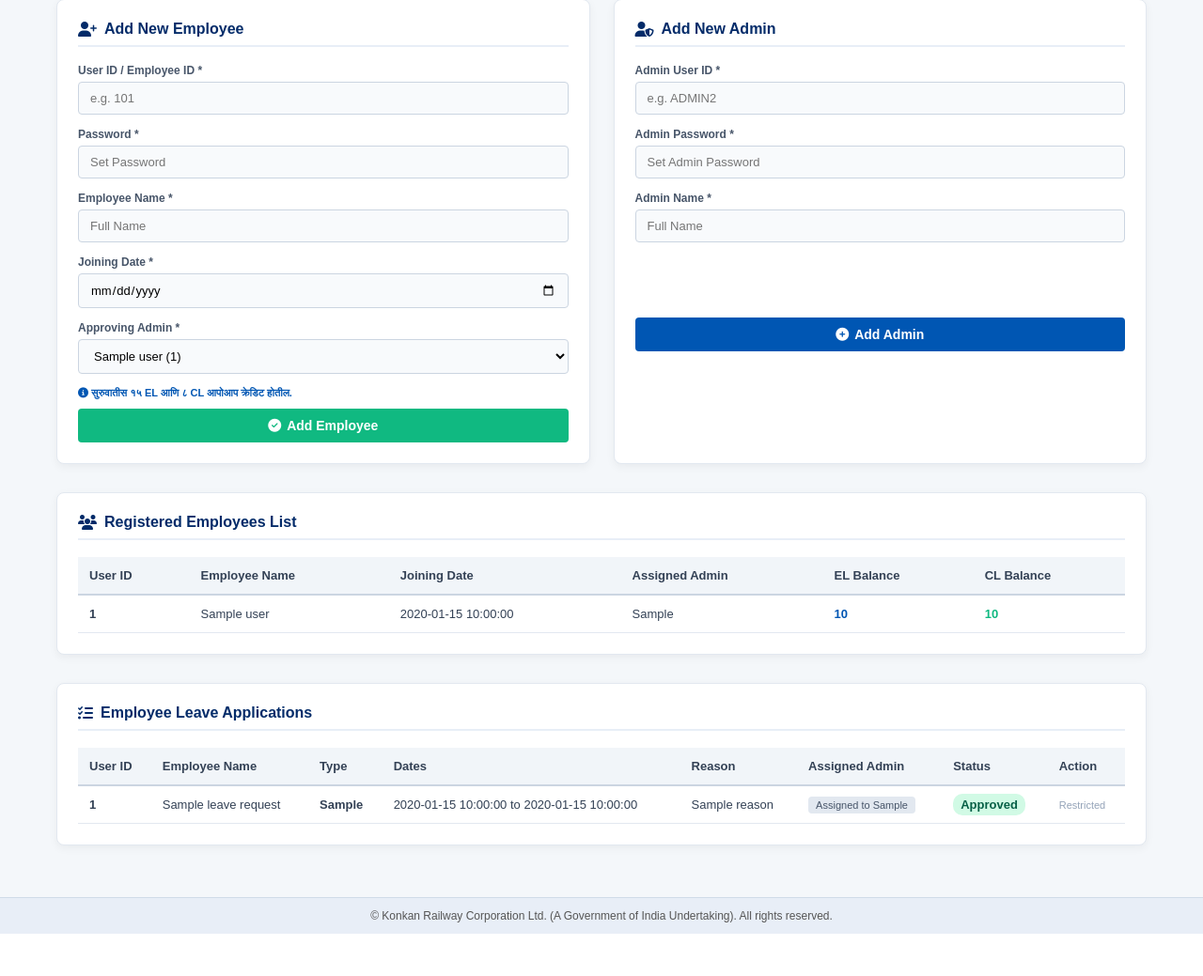
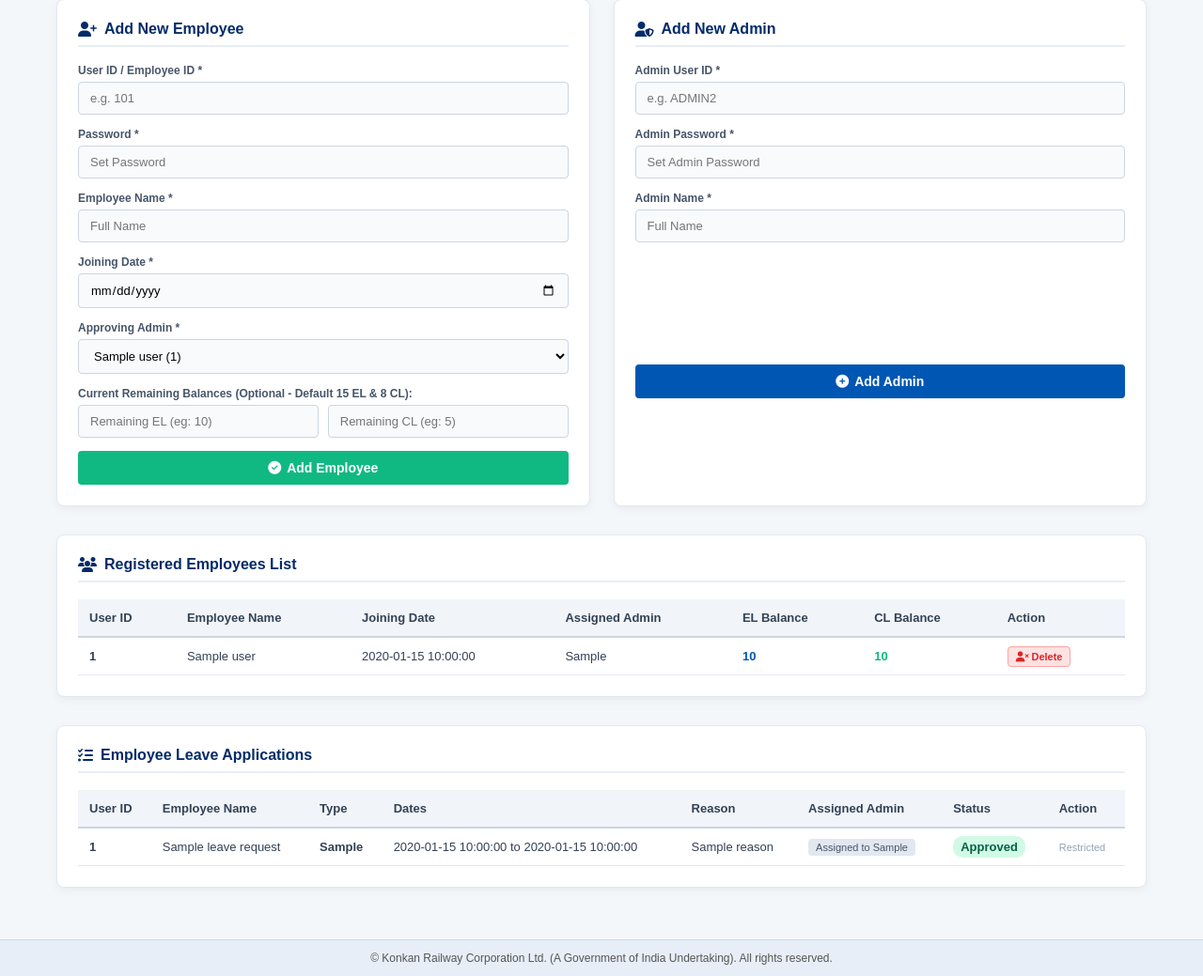
Before and after one commit to RohanDamodar/S-T_KRCL_leave_portal, a Flask app: page /admin in a window 1280 px wide. Shown: the part 160-1199 px from the top of the page at 94% size. Before the commit the page ends 1154 px from the top, so only its background shows below. Run offline with Flask 3, Linux system fonts and the light colour scheme; the visitor is signed in with stand-in values (Sample User, id 1); a database or web service that is not in the repository returns one stand-in record (values such as "Sample title"); some libraries are stand-ins or nearby versions.

Commit message:
Update admin.html

```diff
--- a/templates/admin.html
+++ b/templates/admin.html
@@ -32,6 +32,8 @@
         .form-group input, .form-group select { padding: 9px 12px; border: 1px solid #cbd5e1; border-radius: 4px; font-size: 13px; outline: none; background-color: #f8fafc; }
         .form-group input:focus, .form-group select:focus { border-color: #0056b3; background-color: #ffffff; }
 
+        .balance-inputs { display: grid; grid-template-columns: 1fr 1fr; gap: 10px; }
+
         .btn-submit-emp { width: 100%; background-color: #10b981; color: white; border: none; padding: 10px; font-size: 14px; font-weight: bold; border-radius: 4px; cursor: pointer; margin-top: 10px; display: flex; justify-content: center; align-items: center; gap: 6px; }
         .btn-submit-admin { width: 100%; background-color: #0056b3; color: white; border: none; padding: 10px; font-size: 14px; font-weight: bold; border-radius: 4px; cursor: pointer; margin-top: 10px; display: flex; justify-content: center; align-items: center; gap: 6px; }
 
@@ -52,6 +54,10 @@
         .btn-action-approve { background-color: #10b981; color: white; padding: 5px 10px; border-radius: 4px; text-decoration: none; font-weight: bold; font-size: 12px; margin-right: 5px; }
         .btn-action-reject { background-color: #ef4444; color: white; padding: 5px 10px; border-radius: 4px; text-decoration: none; font-weight: bold; font-size: 12px; margin-right: 5px; }
         .btn-action-cancel { color: #dc2626; border: 1px solid #fca5a5; background-color: #fef2f2; padding: 4px 8px; border-radius: 4px; font-size: 12px; font-weight: bold; text-decoration: none; }
+
+        .btn-delete-user { color: #dc2626; background: #fee2e2; border: 1px solid #fca5a5; padding: 4px 8px; border-radius: 4px; font-size: 11px; font-weight: bold; text-decoration: none; }
+        .btn-delete-user:hover { background: #dc2626; color: white; }
+
         .footer { margin-top: auto; background-color: #e8eef7; text-align: center; padding: 12px; font-size: 12px; color: #555; border-top: 1px solid #d0dbe8; }
     </style>
 </head>
@@ -117,9 +123,13 @@
                         </select>
                     </div>
 
-                    <p style="font-size: 11px; color: #0056b3; font-weight: bold; margin-bottom: 10px;">
-                        <i class="fa-solid fa-info-circle"></i> सुरुवातीस १५ EL आणि ८ CL आपोआप क्रेडिट होतील.
-                    </p>
+                    <div class="form-group">
+                        <label>Current Remaining Balances (Optional - Default 15 EL & 8 CL):</label>
+                        <div class="balance-inputs">
+                            <input type="number" name="el" placeholder="Remaining EL (eg: 10)">
+                            <input type="number" name="cl" placeholder="Remaining CL (eg: 5)">
+                        </div>
+                    </div>
 
                     <button type="submit" class="btn-submit-emp">
                         <i class="fa-solid fa-check-circle"></i> Add Employee
@@ -150,7 +160,7 @@
                         <input type="text" name="name" placeholder="Full Name" required>
                     </div>
 
-                    <button type="submit" class="btn-submit-admin" style="margin-top: 80px;">
+                    <button type="submit" class="btn-submit-admin" style="margin-top: 130px;">
                         <i class="fa-solid fa-plus-circle"></i> Add Admin
                     </button>
                 </form>
@@ -172,6 +182,7 @@
                             <th>Assigned Admin</th>
                             <th>EL Balance</th>
                             <th>CL Balance</th>
+                            <th>Action</th>
                         </tr>
                     </thead>
                     <tbody>
@@ -184,11 +195,16 @@
                                 <td>{{ u[3] }}</td>
                                 <td><b style="color: #0056b3;">{{ u[4] }}</b></td>
                                 <td><b style="color: #10b981;">{{ u[5] }}</b></td>
+                                <td>
+                                    <a href="/delete_user/{{ u[0] }}" class="btn-delete-user" onclick="return confirm('तुम्हाला या कर्मचाऱ्याचा अकाऊंट सिस्टीममधून काढून टाकायचा आहे का?');">
+                                        <i class="fa-solid fa-user-xmark"></i> Delete
+                                    </a>
+                                </td>
                             </tr>
                             {% endfor %}
                         {% else %}
                             <tr>
-                                <td colspan="6" style="text-align: center; color: #777;">कोणतेही कर्मचारी जोडलेले नाहीत.</td>
+                                <td colspan="7" style="text-align: center; color: #777;">कोणतेही कर्मचारी जोडलेले नाहीत.</td>
                             </tr>
                         {% endif %}
                     </tbody>
```
